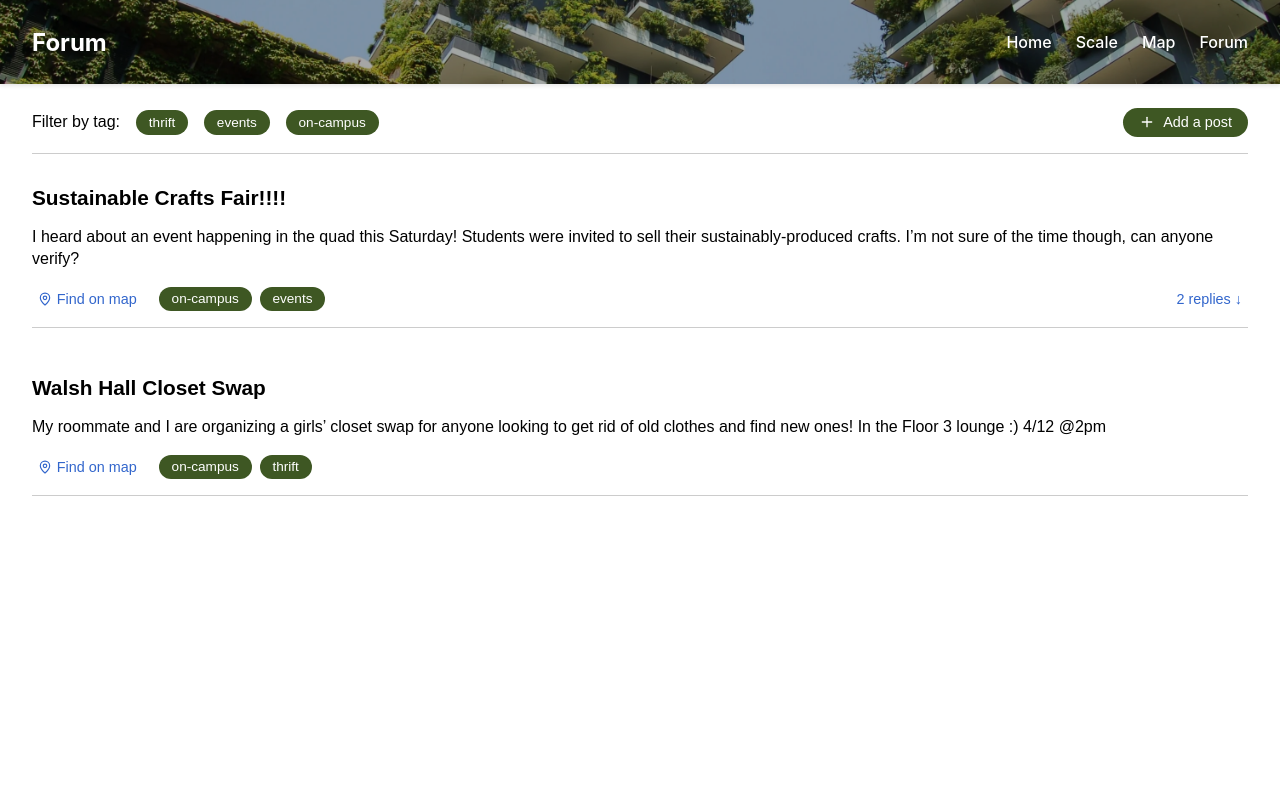
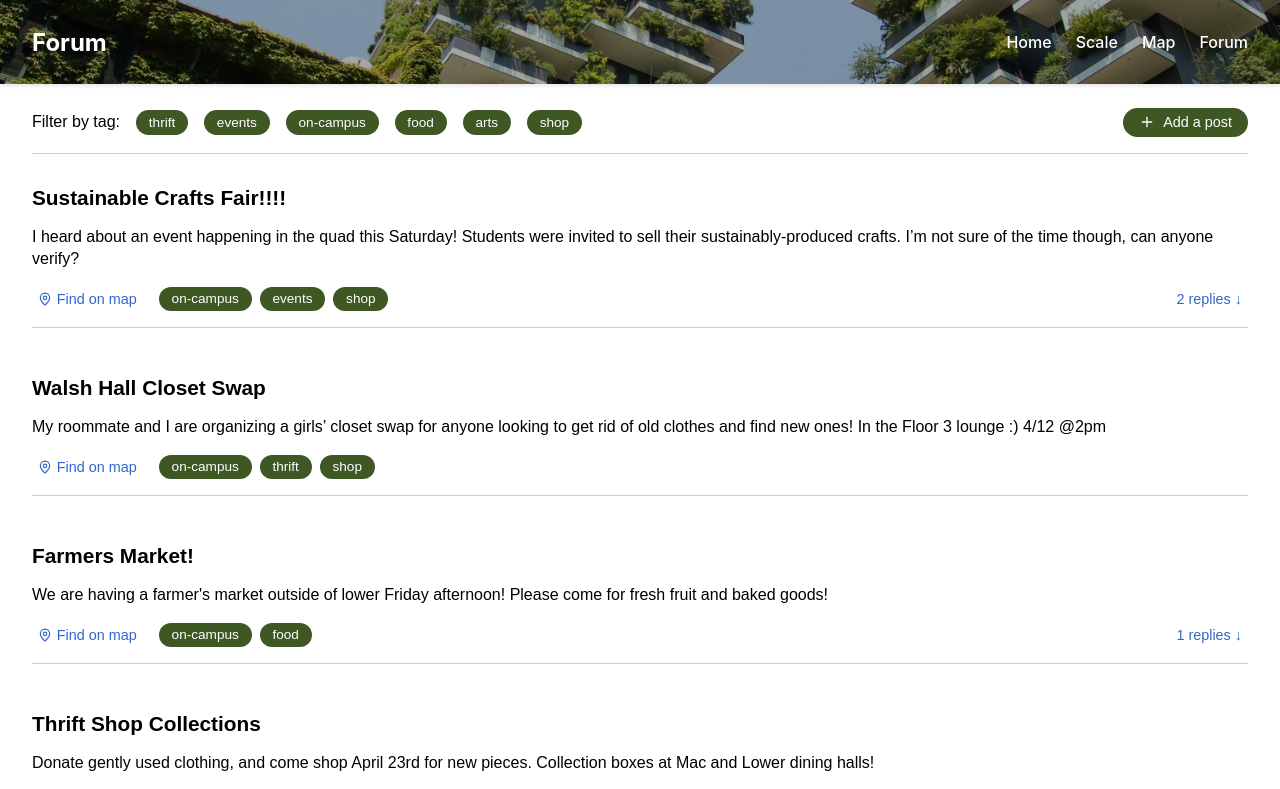
Before and after one commit to jasroopdhingra/EcoHub, a React (Create React App) app: page /forum in a window 1280 px wide. Shown: the top 789 px of the page. Built offline with nearby package versions, Linux system fonts and the light colour scheme; the HTML template or start-up script is replaced by a standard one.

Commit message:
Adding more forum posts

```diff
--- a/src/assets/initialStore.json
+++ b/src/assets/initialStore.json
@@ -2,18 +2,58 @@
     {
       "title": "Sustainable Crafts Fair!!!!",
       "description": "I heard about an event happening in the quad this Saturday! Students were invited to sell their sustainably-produced crafts. I’m not sure of the time though, can anyone verify?",
-      "tags": ["on-campus", "events"],
+      "time": "Saturday, 2pm",
+      "tags": ["on-campus", "events", "shop"],
       "replies": [
         {"text": "I heard it was at 2 pm"},
         {"text": "thanks for sharing!"}
-      ]
+      ],
+      "colorClass": "postColor1",
+      "coords": [-71.1702, 42.3352]
     },
     {
       "title": "Walsh Hall Closet Swap",
       "description": "My roommate and I are organizing a girls’ closet swap for anyone looking to get rid of old clothes and find new ones! In the Floor 3 lounge :) 4/12 @2pm",
-      "tags": ["on-campus", "thrift"],
-      "replies": []
+      "time": "4/12, 2pm",
+      "tags": ["on-campus", "thrift", "shop"],
+      "replies": [],
+      "colorClass": "postColor2",
+      "coords": [-71.165, 42.3379]
+    },
+    {
+      "title": "Farmers Market!",
+      "description": "We are having a farmer's market outside of lower Friday afternoon! Please come for fresh fruit and baked goods!",
+      "time": "4/15, 1 - 5pm",
+      "tags": ["on-campus", "food"],
+      "replies": [
+        {"text": "Will you have apples?"}
+      ],
+      "colorClass": "postColor3",
+      "coords": [-71.169, 42.3379]
+    },
+    {
+      "title": "Thrift Shop Collections",
+      "description": "Donate gently used clothing, and come shop April 23rd for new pieces. Collection boxes at Mac and Lower dining halls!",
+      "time": "4/23, time TBD",
+      "tags": ["on-campus", "thrift", "shop"],
+      "replies": [
+        {"text": "I'll be donating some fire pieces!"}
+      ],
+      "colorClass": "postColor4",
+      "coords": [-71.171, 42.3335]
+    },
+    {
+      "title": "Eco Poetics Workshop",
+      "description": "All writing levels welcome! To highlight the importance of poetry and its connection to sustainability and environmental issues. At the large tree in front of 245 Beacon!",
+      "time": "April 22nd, 3-6pm",
+      "tags": ["on-campus", "arts"],
+      "replies": [
+        {"text": "Awesome event!"}
+      ],
+      "colorClass": "postColor5",
+      "coords": [-71.169, 42.335]
     }
+
   ],
 "scale": {"categories": [
   {
--- a/src/components/ForumPostCard.jsx
+++ b/src/components/ForumPostCard.jsx
@@ -1,9 +1,11 @@
 import React, { useState } from 'react';
 import { MapPin } from 'lucide-react';
 import styles from '../styles/Forum.module.css';
+import { useNavigate } from 'react-router-dom';
 
 export default function ForumPostCard({ post, onFindOnMap }) {
   const repliesCount = post.replies ? post.replies.length : 0;
+  const navigate = useNavigate();
   const [showReplies, setShowReplies] = useState(false);
 
   const toggleReplies = (e) => {
@@ -11,10 +13,10 @@ export default function ForumPostCard({ post, onFindOnMap }) {
     setShowReplies((prev) => !prev);
   };
 
-  const handleFindOnMap = () => {
-    if (onFindOnMap) onFindOnMap(post);
-    else console.log('Find on map clicked for', post);
-  };
+
+    const handleFindOnMap = () => {
+      navigate('/map', { state: { selectedPost: post } });
+    };
 
   return (
     <div className={styles.postCard}>
--- a/src/pages/Forum.jsx
+++ b/src/pages/Forum.jsx
@@ -57,6 +57,24 @@ const Forum = () => {
           >
             on-campus
           </span>
+          <span
+            className={styles.tag}
+            onClick={() => handleTagClick('food')}
+          >
+            food
+          </span>
+          <span
+            className={styles.tag}
+            onClick={() => handleTagClick('arts')}
+          >
+            arts
+          </span>
+          <span
+            className={styles.tag}
+            onClick={() => handleTagClick('shop')}
+          >
+            shop
+          </span>
           <NewPost />
         </div>
 
--- a/src/pages/Map.jsx
+++ b/src/pages/Map.jsx
@@ -3,32 +3,19 @@ import maplibregl from 'maplibre-gl';
 import 'maplibre-gl/dist/maplibre-gl.css';
 import Navbar from '../components/Navbar';
 import styles from '../styles/Map.module.css';
-
-const hardcodedPosts = [
-  {
-    title: 'Sustainable Crafts Fair',
-    tags: ['on-campus', 'events'],
-    coords: [-71.1702, 42.3352],
-    colorClass: 'postColor1',
-    time: 'This Saturday, time TBD',
-  },
-  {
-    title: 'Walsh Hall Closet Swap',
-    tags: ['thrift', 'events'],
-    coords: [-71.165, 42.3379],
-    colorClass: 'postColor2',
-    time: '4/12 @2pm',
-  }
-];
+import initialStore from '../assets/initialStore.json';
+import { map } from 'leaflet';
 
 export default function MapWithForum() {
   const mapRef = useRef(null);
   const mapContainerRef = useRef(null);
+  const posts = initialStore["forum-posts"];
+
   const [mapLoaded, setMapLoaded] = useState(false);
   const [searchQuery, setSearchQuery] = useState('');
-  const [filteredPosts, setFilteredPosts] = useState(hardcodedPosts);
+  const [filteredPosts, setFilteredPosts] = useState(posts);
   const [suggestions, setSuggestions] = useState([]);
-  const [selectedTag, setSelectedTag] = useState('');  // New state for selected tag
+  const [selectedTag, setSelectedTag] = useState('');
 
   useEffect(() => {
     const map = new maplibregl.Map({
@@ -42,7 +29,7 @@ export default function MapWithForum() {
     mapRef.current.markerMap = {};
 
     map.on('load', () => {
-      hardcodedPosts.forEach((post) => {
+      posts.forEach((post) => {
         const markerEl = document.createElement('div');
         markerEl.className = `${styles.marker} ${styles[post.colorClass]}`;
 
@@ -67,7 +54,13 @@ export default function MapWithForum() {
 
   const handlePostClick = (post) => {
     if (!mapRef.current || !mapLoaded) return;
-    mapRef.current.flyTo({ center: post.coords, zoom: 15 });
+
+    const markerObj = mapRef.current.markerMap[post.title];
+    if (markerObj) {
+      const { marker, coords } = markerObj;
+      mapRef.current.flyTo({ center: coords, zoom: 15 });
+      marker.togglePopup();
+    }
   };
 
   const handleInputChange = (e) => {
@@ -79,7 +72,7 @@ export default function MapWithForum() {
       return;
     }
 
-    const matches = hardcodedPosts.filter(post =>
+    const matches = posts.filter(post =>
       post.title.toLowerCase().includes(query.toLowerCase())
     );
     setSuggestions(matches);
@@ -91,30 +84,35 @@ export default function MapWithForum() {
 
     const markerObj = mapRef.current?.markerMap?.[post.title];
     if (markerObj) {
-      const { popup, coords } = markerObj;
+      const { marker, coords } = markerObj;
       mapRef.current.flyTo({ center: coords, zoom: 15 });
-      popup.addTo(mapRef.current);
+      marker.togglePopup();
     }
   };
-
 
   const handleTagChange = (e) => {
     const selectedTag = e.target.value;
     setSelectedTag(selectedTag);
 
     if (selectedTag === '') {
-      setFilteredPosts(hardcodedPosts);
+      setFilteredPosts(posts);
     } else {
-      const filtered = hardcodedPosts.filter(post =>
+      const filtered = posts.filter(post =>
         post.tags.includes(selectedTag)
       );
       setFilteredPosts(filtered);
     }
   };
 
+  const allTags = Array.from(
+    new Set(posts.flatMap(post => post.tags))
+  );
+
   return (
+    <main>
+      <Navbar />
     <div className={styles.pageContainer}>
-      <Navbar />
+
       <div className={styles.mainContent}>
         <div className={styles.leftPanel}>
           <div className={styles.searchBarWrapper}>
@@ -146,28 +144,30 @@ export default function MapWithForum() {
         </div>
 
         <div className={styles.rightPanel}>
-          <div className={styles.tagFilters}>
+        <div className={styles.tagFilters}>
             <span>Filter by tag:</span>
             <select value={selectedTag} onChange={handleTagChange} className={styles.tagSelect}>
               <option value="">All</option>
-              <option value="events">Events</option>
-              <option value="on-campus">On Campus</option>
-              <option value="thrift">Thrift</option>
+              {allTags.map((tag, i) => (
+                <option key={i} value={tag}>
+                  {tag}
+                </option>
+              ))}
             </select>
           </div>
           <hr />
           {filteredPosts.map((post, i) => (
             <div
               key={i}
-              className={`${styles.postCard} ${styles[post.colorClass]}`}
+              className={`${styles.postCard}`}
               onClick={() => handlePostClick(post)}
             >
-              <div className={styles.colorBar}></div>
+              <div className={`${styles.colorBar} ${styles[post.colorClass]}`}></div>
               <div className={styles.postTitle}>{post.title}</div>
               <div className={styles.postTime}>{post.time}</div>
               <div className={styles.postTags}>
                 {post.tags.map((tag, j) => (
-                  <span key={j} className={styles.tag}>{tag}</span>
+                  <span key={j} className={`${styles.tag} ${styles[post.colorClass]}`}>{tag}</span>
                 ))}
               </div>
             </div>
@@ -175,5 +175,6 @@ export default function MapWithForum() {
         </div>
       </div>
     </div>
+    </main>
   );
 }
--- a/src/styles/Map.module.css
+++ b/src/styles/Map.module.css
@@ -7,7 +7,7 @@
 .mainContent {
   display: flex;
   height: 100%;
-  margin-top: 64px;
+  margin-top: 20px;
 }
 
 .leftPanel {
@@ -47,7 +47,6 @@
   box-shadow: 0 4px 10px rgba(0, 0, 0, 0.1);
 }
 
-/* Post card base styling */
 .postCard {
   background: white;
   padding: 1rem;
@@ -64,12 +63,25 @@
   background: #f0f0f0;
 }
 
-.postColor1 {
-  border-left-color: #27ae60;
+/* Earthy color palette for tags */
+.tag.postColor1 {
+  background-color: #6c9e6f; /* Earthy green */
 }
 
-.postColor2 {
-  border-left-color: #2980b9;
+.tag.postColor2 {
+  background-color: #4a8bb3; /* Soft blue */
+}
+
+.tag.postColor3 {
+  background-color: #577d4f; /* Muted green */
+}
+
+.tag.postColor4 {
+  background-color: #4a7f8b; /* Dusty blue */
+}
+
+.tag.postColor5 {
+  background-color: #6a9db3; /* Light earthy blue */
 }
 
 .postTitle {
@@ -97,7 +109,6 @@
   font-size: 0.8rem;
 }
 
-/* Marker styling — fully colored now */
 .marker {
   width: 24px;
   height: 24px;
@@ -105,25 +116,48 @@
   box-shadow: 0 0 3px rgba(0, 0, 0, 0.5);
 }
 
-/* Colored marker fill */
+/* Colored marker fill with earthy tones */
 .postColor1.marker {
-  background-color: #27ae60;
+  background-color: #6c9e6f;
 }
 
 .postColor2.marker {
-  background-color: #2980b9;
+  background-color: #4a8bb3;
 }
 
-/* Tag colors */
+.postColor3.marker {
+  background-color: #577d4f;
+}
+
+.postColor4.marker {
+  background-color: #4a7f8b;
+}
+
+.postColor5.marker {
+  background-color: #6a9db3;
+}
+
+/* Tag colors with earthy greens and blues */
 .postColor1 .tag {
-  background-color: #27ae60;
+  background-color: #6c9e6f;
 }
 
 .postColor2 .tag {
-  background-color: #2980b9;
+  background-color: #4a8bb3;
 }
 
-/* Suggestions dropdown */
+.postColor3 .tag {
+  background-color: #577d4f;
+}
+
+.postColor4.tag {
+  background-color: #4a7f8b;
+}
+
+.postColor5.tag {
+  background-color: #6a9db3;
+}
+
 .suggestionList {
   list-style: none;
   padding: 0;
@@ -156,3 +190,34 @@
   border-radius: 5px;
   border: 1px solid #ccc;
 }
+
+.colorBar {
+  width: 6px;
+  height: 100%;
+  position: absolute;
+  left: 0;
+  top: 0;
+  border-top-left-radius: 8px;
+  border-bottom-left-radius: 8px;
+}
+
+/* Color bar with earthy green and blue tones */
+.colorBar.postColor1 {
+  background-color: #6c9e6f;
+}
+
+.colorBar.postColor2 {
+  background-color: #4a8bb3;
+}
+
+.colorBar.postColor3 {
+  background-color: #577d4f;
+}
+
+.colorBar.postColor4 {
+  background-color: #4a7f8b;
+}
+
+.colorBar.postColor5 {
+  background-color: #6a9db3;
+}
```
